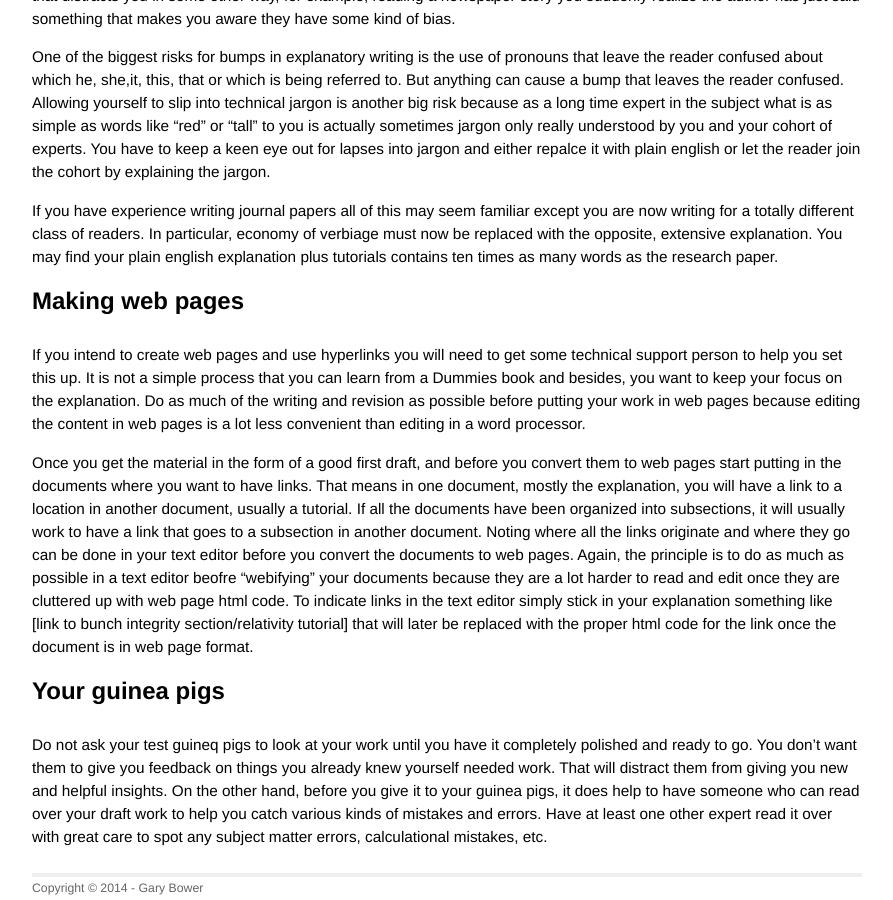
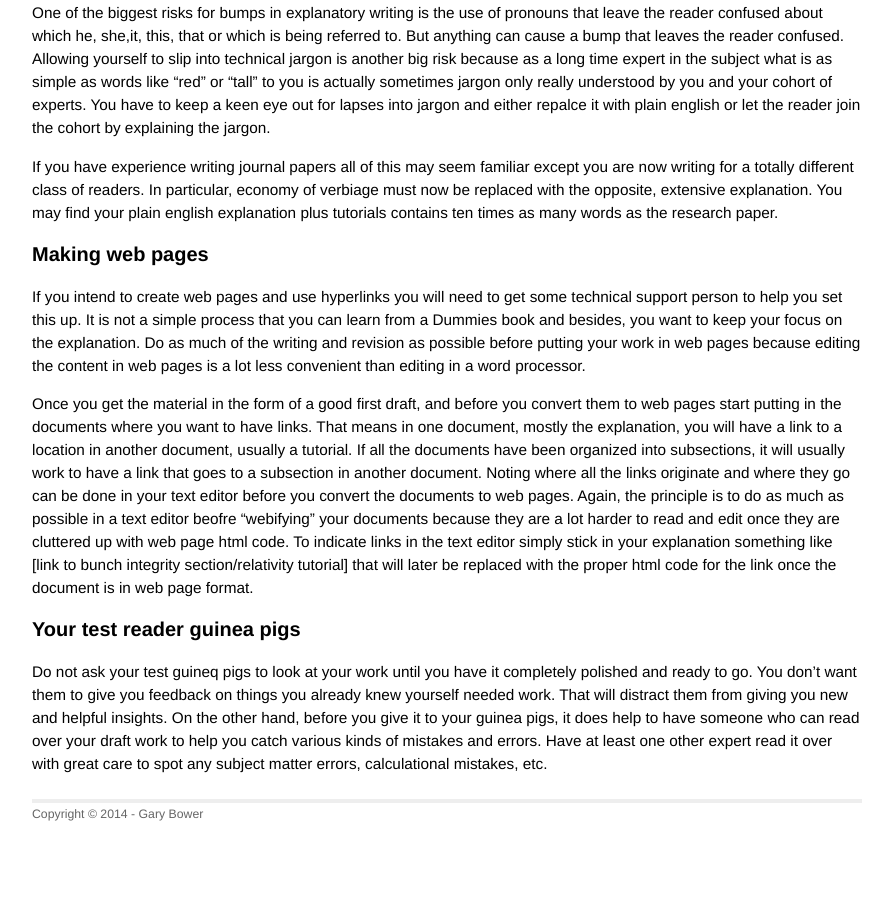
Before and after one commit to grbfacet/facet, a Jekyll site: the page built from how-to-write-a-PEP.md, in a window 1280 px wide and 900 px high, scrolled down 1644 px. Shown: the whole window, without its empty margins (193-1086 px from the left). Built offline with Jekyll 4.4.1, drawn with Linux system fonts in a browser that asks for light colours; after the commit the page ends 2470 px from its top, so only the background shows below that.

Commit message:
Update how-to-write-a-PEP.md

```diff
--- a/how-to-write-a-PEP.md
+++ b/how-to-write-a-PEP.md
@@ -4,13 +4,13 @@ title: How to Write a Plain English Explanation of a research paper
 pagetype: reference
 ---
 
-# Overview
+## Overview
 
 
 This how-to presentation assumes the writer is an expert on the research paper. We begin the description by describing some organizational thinking to be done by you, the writer. Do not begin by starting to write text. Instead just make notes addressing the next few questions we present. Also, as you work on this project start to make a list of possible guinea pigs you might ask to read your work when you have completly polished it. Keep in mind the ultimate objective of your plain english work: to excite the interest and appreciation of the interested lay public in your work. Besides, they are your tax paying patrons.
 
 
-# Organizing the explanation
+## Organizing the explanation
 
 The first step in the process is to study the research paper and determine the key result of the paper. Everything written for the explanation must have that ONE key result in the background. In the researach paper presented here, the focus is on the doublinig of the beam energy. If the writer cannot find a good single point of focus in the selected research paper they should consider finding another paper to work with. From here we will refer to this one result as the "key result".
 
@@ -21,7 +21,7 @@ Finally, try to find some human interest story in the actually history of the re
 Once this overall framework is worked out it is time to turn to developing the explanation but again, just make notes to yourself, dont's start writing text. Study the research paper and think about how you would explain it to someone begining with the descriptions developed above about key results, broader context and human interest. Think about what general physics concepts will also need to be explained. Try to organize those necessary physics concepts into a few tutorials that can standalone as explanations of the physics concepts.  (If you are trying to do this for another field, say biology, all the same ideas apply, just replace "physics" with "biology".) Think about how to tailor the physics tutorials to the needs of the explanation, that is, they should be both general and focused. In the energy doubling example, relativity obviously is essential to understaing high energy particles but we have kept the focus just on the mass formula but discussed it in some breadth and detail to maintain the drill down deep aspect of a research paper.
 
 
-# Now start to write
+## Now start to write
 
 Having thought about and worked out a coherent approach to these organizational issues and having made good notes on all your thoughts about them, it is finally time to start trying to write material. But don't rush to start writing anything but notes to yourself until you have developed a good starting roadmap to guide your writing. You will be writing a few different documents: an explanation of the research paper and a few clearly idenified tutorial subjects. As you write you will find ideas coming to you about any one of these documents and with each document you will find your awareness of various subsections they will require coming to mind. Feel free to jump from one document to another to write explanations as you have ideas. If an idea occurs to you and you can't work on the project at that time be sure to make a note of the idea that has enough detail that you can recall it later when you do have time to write. For this it pays to carry some kind of note taking material: a small paper pad and pen, a small voice recorder, an app on your smartphone, etc.
 
@@ -39,12 +39,12 @@ One of the biggest risks for bumps in explanatory writing is the use of pronouns
 If you have experience writing journal papers all of this may seem familiar except you are now writing for a totally different class of readers. In particular, economy of verbiage must now be replaced with the opposite, extensive explanation. You may find your plain english explanation plus tutorials contains ten times as many words as the research paper.
 
 
-# Making web pages
+## Making web pages
 
 If you intend to create web pages and use hyperlinks you will need to get some technical support person to help you set this up. It is not a simple process that you can learn from a Dummies book and besides, you want to keep your focus on the explanation. Do as much of the writing and revision as possible before putting your work in web pages because editing the content in web pages is a lot less convenient than editing in a word processor.
 
 Once you get the material in the form of a good first draft, and before you convert them to web pages start putting in the documents where you want to have links. That means in one document, mostly the explanation, you will have a link to a location in another document, usually a tutorial. If all the documents have been organized into subsections, it will usually work to have a link that goes to a subsection in another document. Noting where all the links originate and where they go can be done in your text editor before you convert the documents to web pages. Again, the principle is to do as much as possible in a text editor beofre "webifying" your documents because they are a lot harder to read and edit once they are cluttered up with web page html code. To indicate links in the text editor simply stick in your explanation something like [link to bunch integrity section/relativity tutorial] that will later be replaced with the proper html code for the link once the document is in web page format.
 
-# Your guinea pigs
+## Your test reader guinea pigs
 
 Do not ask your test guineq pigs to look at your work until you have it completely polished and ready to go. You don't want them to give you feedback on things you already knew yourself needed work. That will distract them from giving you new and helpful insights. On the other hand, before you give it to your guinea pigs, it does help to have someone who can read over your draft work to help you catch various kinds of mistakes and errors. Have at least one other expert read it over with great care to spot any subject matter errors, calculational mistakes, etc.
```
